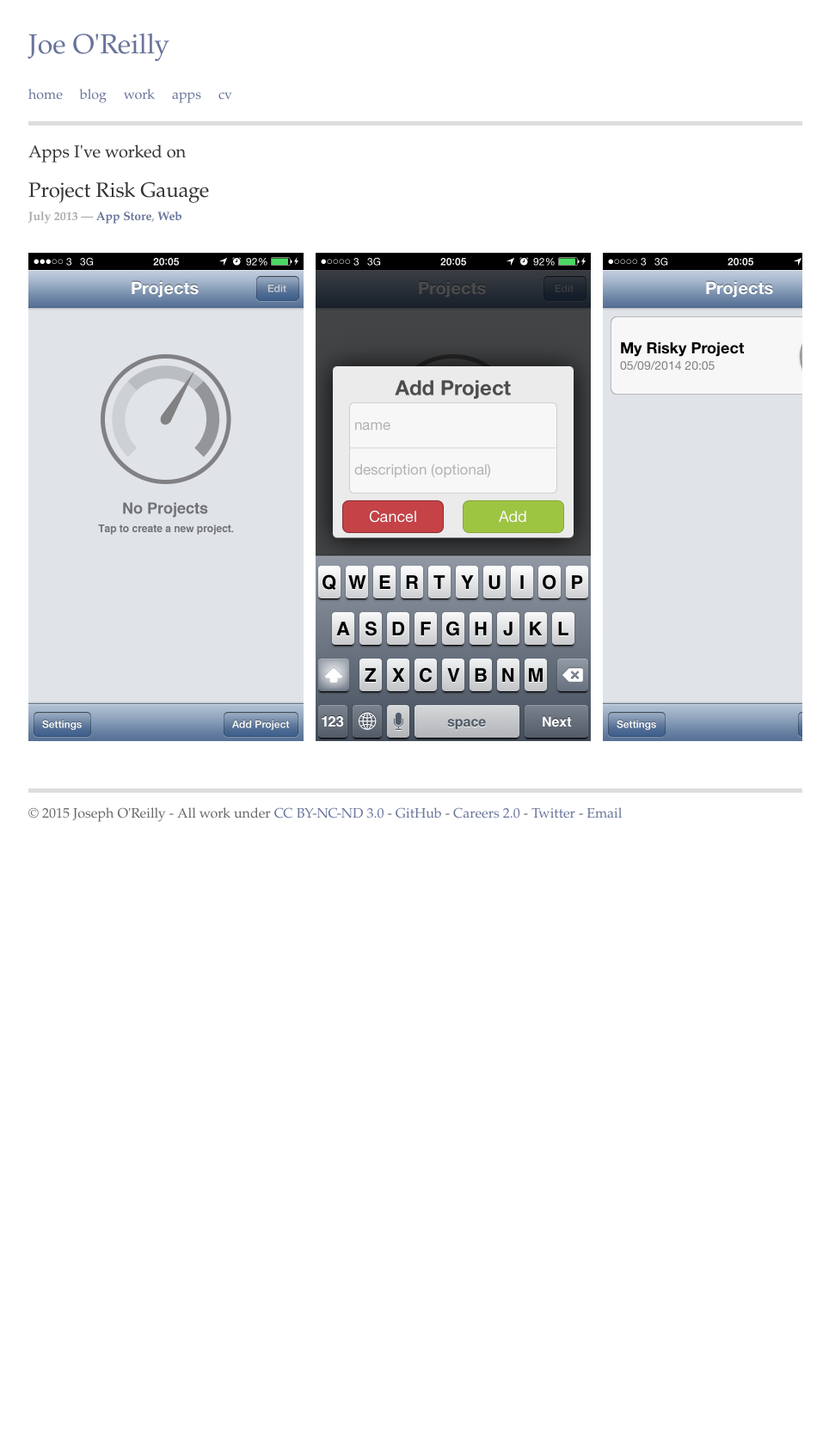
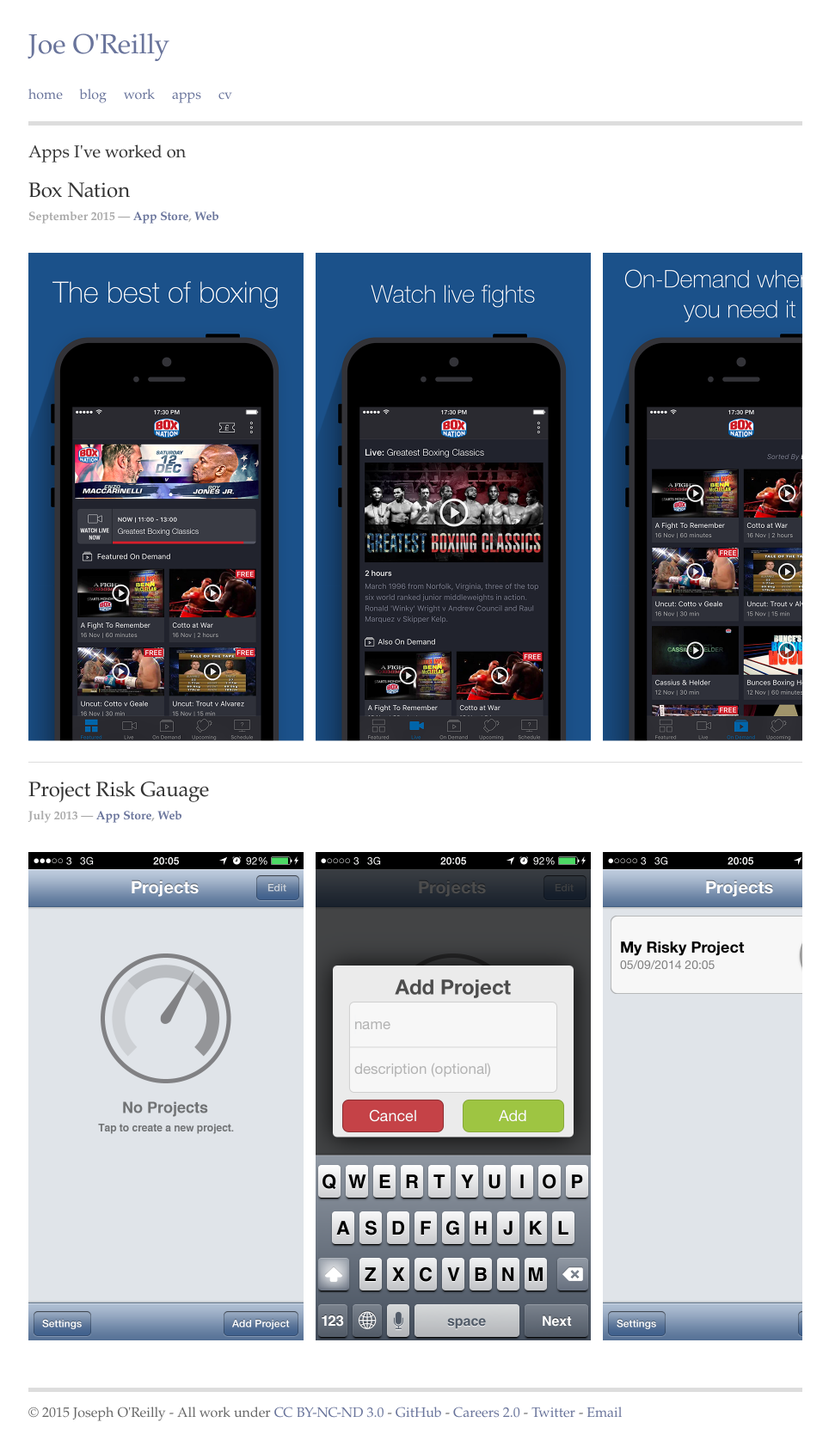
Before and after one commit to joeoreilly/joeoreilly.co.uk, a Jekyll site: the page built from apps/index.html, in a window 1280 px wide. Shown: the whole page at 86% size, without its empty margins (157-1121 px from the left). Built offline with Jekyll 4.4.1, drawn with Linux system fonts in a browser that asks for light colours; Markdown is read by kramdown in place of the engine named in the settings; before the commit the page ends 993 px from its top, so only the background shows below that.

Commit message:
Add BoxNation to apps page

```diff
--- a/apps/index.html
+++ b/apps/index.html
@@ -5,6 +5,21 @@
 {% include header.html %}
 
 <h3>Apps I've worked on</h3>
+
+<h2>Box Nation</h2>
+<p class="date">
+	<span class="date">September 2015</span> &mdash; <span><a href="https://itunes.apple.com/gb/app/boxnation/id587799142?mt=8">App Store</a></span>, <span><a href="http://www.boxnation.com/apps-page/">Web</a></span></p>
+</p>
+
+<div class="hor-scroller" height="568">
+	<img src="/media/images/apps/box_nation_1.png" width="320px" height="568">
+	<img src="/media/images/apps/box_nation_2.png" width="320px" height="568">
+	<img src="/media/images/apps/box_nation_3.png" width="320px" height="568">
+	<img src="/media/images/apps/box_nation_4.png" width="320px" height="568">
+	<img src="/media/images/apps/box_nation_5.png" width="320px" height="568">
+</div>
+
+<hr/>
 
 <h2>Project Risk Gauage</h2>
 <p class="date">
```
Also changed, not shown: media/images/apps/box_nation_1.png (added), media/images/apps/box_nation_2.png (added), media/images/apps/box_nation_3.png (added), media/images/apps/box_nation_4.png (added), media/images/apps/box_nation_5.png (added).
